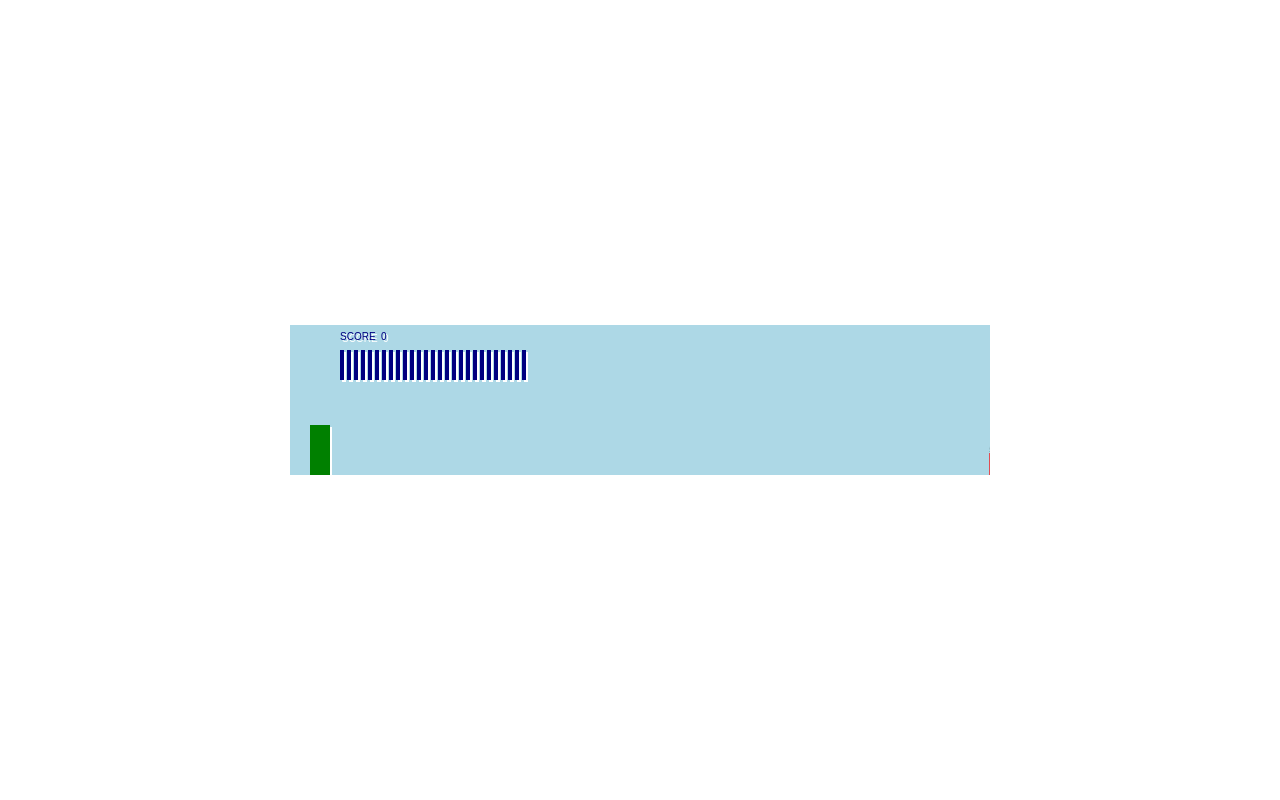
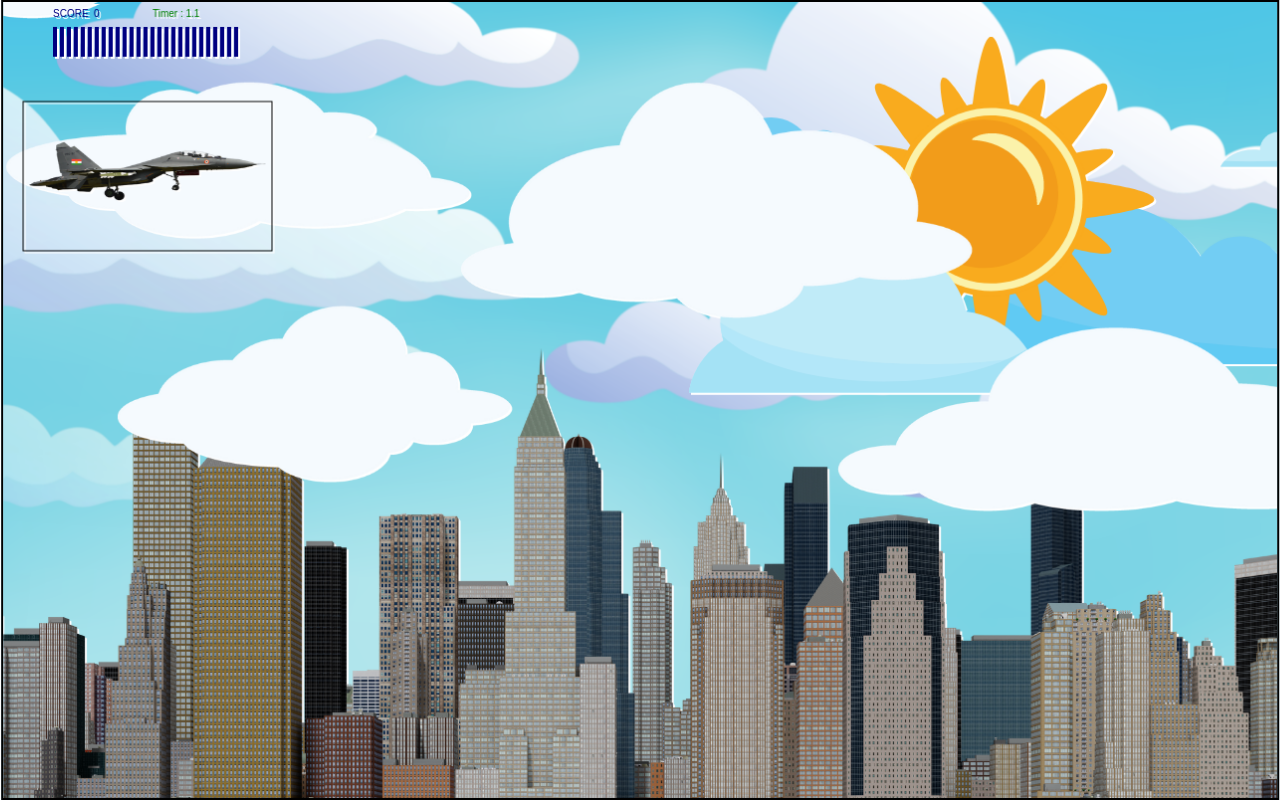
Before and after one commit to FarzinKhaledi/Jet-Game, a plain HTML site: page index.html in a window 1280 px wide. Drawn offline with Linux system fonts and the light colour scheme; animation ran at ten frames a second.

Commit message:
add background,player  images and  animate them

```diff
--- a/index.html
+++ b/index.html
@@ -9,6 +9,16 @@
   </head>
   <body>
     <canvas id="canvas1"></canvas>
+
+    <!--projectTitle-->
+    <img id="rocket" src="./img/rocket.png" />
+    <!--player-->
+    <img id="player" src="./img/bgImage/player.png" />
+    <!--Background-->
+    <img id="bgImg" src="./img/bgImage/img.png" />
+    <img id="bgImg1" src="./img/bgImage/img1.png" />
+    <img id="bgImg2" src="./img/bgImage/img2.png" />
+
     <script src="main.js"></script>
   </body>
 </html>
--- a/main.js
+++ b/main.js
@@ -1,8 +1,10 @@
 window.addEventListener('load', function () {
   const canvas = document.getElementById('canvas1');
   const ctx = canvas.getContext('2d');
-  canvas.width = 700;
-  canvas.heigth = 600;
+  // canvas.width = 1000;
+  // canvas.heigth = 700;
+  canvas.width = window.innerWidth;
+  canvas.height = window.innerHeight;
 
   // input Handeler class will keep track of user input
   //
@@ -34,9 +36,10 @@ window.addEventListener('load', function () {
       this.game = game;
       this.x = x;
       this.y = y;
-      this.width = 7;
+      this.width = 8;
       this.heigth = 3;
       this.speed = 4;
+      this.image = document.getElementById('rocket');
       this.markedForDeletion = false;
     }
     update() {
@@ -44,27 +47,23 @@ window.addEventListener('load', function () {
       if (this.x > this.game.width * 0.9) this.markedForDeletion = true;
     }
     draw(context) {
-      context.fillStyle = 'yellow';
-      context.fillRect(this.x, this.y, this.width, this.heigth);
+      context.drawImage(this.image, this.x, this.y);
     }
   }
-
-  //keep track of falling screws
-  //
-  class Particale {}
 
   //player class will controol the main character
   //
   class Player {
     constructor(game) {
       this.game = game;
-      this.width = 20;
-      this.heigth = 50;
+      this.width = 250;
+      this.heigth = 150;
       this.x = 20;
       this.y = 100;
       this.speedY = -1;
       this.maxSpeed = 5;
       this.projectiles = [];
+      this.sound = this.image = document.getElementById('player');
     }
     // controls the spped of the player
     update() {
@@ -89,7 +88,8 @@ window.addEventListener('load', function () {
     */
     draw(context) {
       context.fillStyle = 'green';
-      context.fillRect(this.x, this.y, this.width, this.heigth);
+      context.drawImage(this.image, this.x, this.y, this.width, this.heigth);
+      context.strokeRect(this.x, this.y, this.width, this.heigth);
       this.projectiles.forEach((projectile) => {
         projectile.draw(context);
       });
@@ -97,13 +97,15 @@ window.addEventListener('load', function () {
     shootTop() {
       if (this.game.ammo > 0) {
         this.projectiles.push(
-          new ProjectTitle(this.game, this.x + 10, this.y + 5)
+          new ProjectTitle(this.game, this.x + 100, this.y + 70)
         );
       }
       this.game.ammo--;
     }
   }
 
+  //class enemy its handelin diffrent enemy types
+  //
   //class enemy its handelin diffrent enemy types
   //
   class Enemy {
@@ -139,21 +141,61 @@ window.addEventListener('load', function () {
       this.y = Math.random() * (this.game.heigth * 0.9) - this.heigth;
     }
   }
-  // will handel diffrent background layers
+  //will handel diffrent background layers
   //
-  class Layer {}
+  class Layer {
+    constructor(game, image, bgSpeed) {
+      this.game = game;
+      this.image = image;
+      this.bgSpeed = bgSpeed;
+      this.width = 1500;
+      this.heigth = 200;
+      this.x = 0;
+      this.y = 0;
+    }
+    update() {
+      if (this.x <= -this.width) {
+        this.x = 0;
+      } else {
+        this.x -= this.game.bgSpeed * this.bgSpeed;
+      }
+    }
+    draw(context) {
+      context.drawImage(this.image, this.x, this.y);
+      context.drawImage(this.image, this.x + this.width, this.y);
+    }
+  }
 
   // backgrouud class will put all objects together
   //
-  class Background {}
-  // Ui classs will draw score timer and all the information to be display for the user
-  //
+  class Background {
+    constructor(game) {
+      this.game = game;
+      this.image = document.getElementById('bgImg');
+      this.layer = new Layer(this.game, this.image, 1);
+      this.image1 = document.getElementById('bgImg1');
+      this.layer1 = new Layer(this.game, this.image1, 1);
+      this.image2 = document.getElementById('bgImg2');
+      this.layer2 = new Layer(this.game, this.image2, 1);
+      // this.image3 = document.getElementById('bgImg3');
+      // this.layer3 = new Layer(this.game, this.image3, 1);
+      this.layers = [this.layer, this.layer1, this.layer2];
+    }
+    update() {
+      this.layers.forEach((layer) => layer.update());
+    }
+    draw(context) {
+      this.layers.forEach((layer) => layer.draw(context));
+    }
+  }
+  //Ui classs will draw score timer and all the information to be display for the user
+
   class UI {
     constructor(game) {
       this.game = game;
       this.fontSize = 25;
       this.fontFamily = 'Helvetica';
-      this.color = 'navy ';
+      this.color = 'navy';
     }
     draw(context) {
       //styleing
@@ -185,11 +227,17 @@ window.addEventListener('load', function () {
         }
         context.restore();
 
-        context.font = '50px' + this.fontFamily;
-        context.fillText(msg, this.game.width * 0.5, this.game.heigth * 0.1);
+        context.font = '150px' + this.fontFamily;
+        context.fillText(msg, this.game.width * 0.5, this.game.heigth * 0);
         context.font = '35px' + this.fontFamily;
-        context.fillText(msg1, this.game.width * 0.5, this.game.heigth * 0.123);
+        context.fillText(msg1, this.game.width * 0.5, this.game.heigth * 0);
       }
+      //display game time
+      context.fillText(
+        'Timer : ' + (this.game.gameTime * 0.001).toFixed(1),
+        150,
+        15
+      );
     }
   }
 
@@ -198,6 +246,7 @@ window.addEventListener('load', function () {
     constructor(width, heigth) {
       this.width = width;
       this.heigth = heigth;
+      this.background = new Background(this);
       this.player = new Player(this);
       this.input = new InputHandler(this);
       this.ui = new UI(this);
@@ -208,31 +257,44 @@ window.addEventListener('load', function () {
       this.ammoTimer = 0;
       this.ammoInterval = 500;
       this.enemyTimer = 0;
-      this.enemyInterval = 2000;
+      this.enemyInterval = 1000;
       this.gameOver = false;
       this.score = 0;
       this.winningScore = 10;
+      this.gameTime = 0;
+      this.timeLimit = 1000;
+      this.bgSpeed = 1;
     }
     update(deltaTime) {
+      if (!this.gameOver) {
+        console.log(this.enemies);
+        this.gameTime += deltaTime;
+      }
+      if (this.gameTime > this.timeLimit) {
+        this.gameOver = true;
+      }
+      this.background.update();
       this.player.update();
+      //ammo update
       if (this.ammoTimer > this.ammoInterval) {
         if (this.ammo < this.maxAmmo) this.ammo++;
         this.ammoTimer = 0;
       } else {
         this.ammoTimer += deltaTime;
       }
+      // enemy update
       this.enemies.forEach((enemy) => {
         enemy.update();
         if (this.collision(this.player, enemy)) {
           enemy.markedForDeletion = true;
         }
+        //projectiles update
         this.player.projectiles.forEach((projectile) => {
           if (this.collision(projectile, enemy)) {
             enemy.live--;
             projectile.markedForDeletion = true;
             if (enemy.live <= 0) {
-              // this.enemies.splice(i, 1);
-              // this.score += enemy.score;
+              ns;
               enemy.markedForDeletion = true;
               this.score += enemy.score;
               if (this.score > this.winningScore) this.gameOver = true;
@@ -242,7 +304,7 @@ window.addEventListener('load', function () {
       });
       this.enemies = this.enemies.filter((enemy) => !enemy.markedForDeletion);
 
-      if (this.enemyTimer > this.enemyInterval && !this.gameOver) {
+      if (this.enemyTimer < this.enemyInterval && !this.gameOver) {
         this.addEnemy();
         this.enemyTimer = 0;
       } else {
@@ -250,9 +312,10 @@ window.addEventListener('load', function () {
       }
     }
     draw(context) {
+      this.enemies.forEach((enemy) => enemy.draw(context));
+      this.background.draw(context);
       this.player.draw(context);
       this.ui.draw(context);
-      this.enemies.forEach((enemy) => enemy.draw(context));
     }
     addEnemy() {
       this.enemies.push(new enemyChild(this));
--- a/style.css
+++ b/style.css
@@ -4,7 +4,7 @@
   box-sizing: border-box;
 }
 #canvas1 {
-  border: px solid black;
+  border: 2px solid black;
   position: absolute;
   top: 50%;
   left: 50%;
@@ -13,3 +13,10 @@
   max-width: 100%;
   max-height: 100%;
 }
+
+#bgImg,
+#bgImg1,
+#bgImg2,
+#bgImg3 #rocket #player {
+  display: none;
+}
```
Also changed, not shown: img/bgImage/img.png (added), img/bgImage/img1.png (added), img/bgImage/img2.png (added), img/bgImage/player.png (added), img/rocket.png (added), 3 other files.
